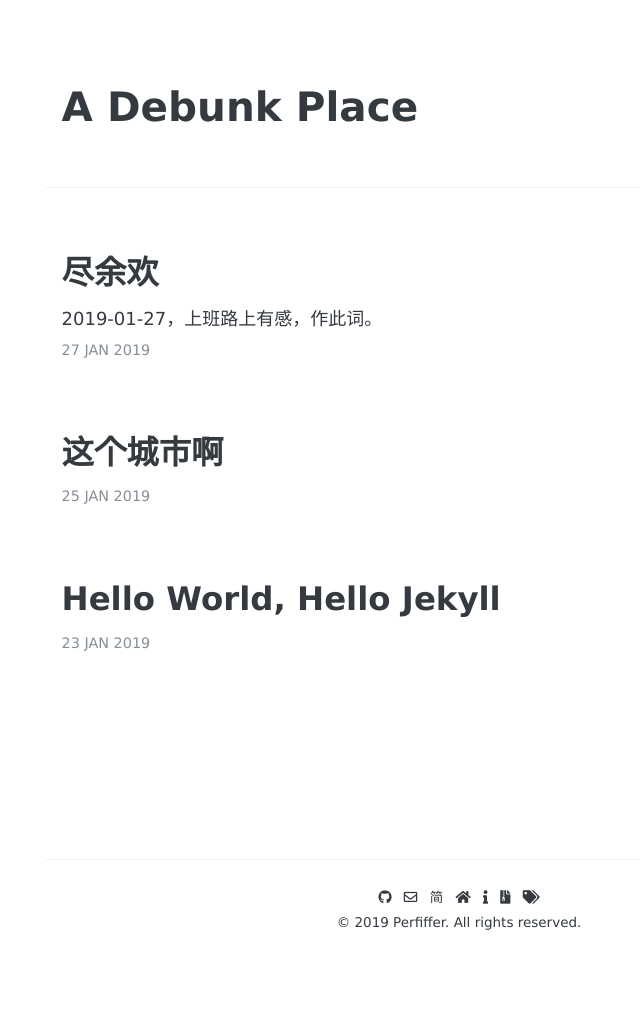
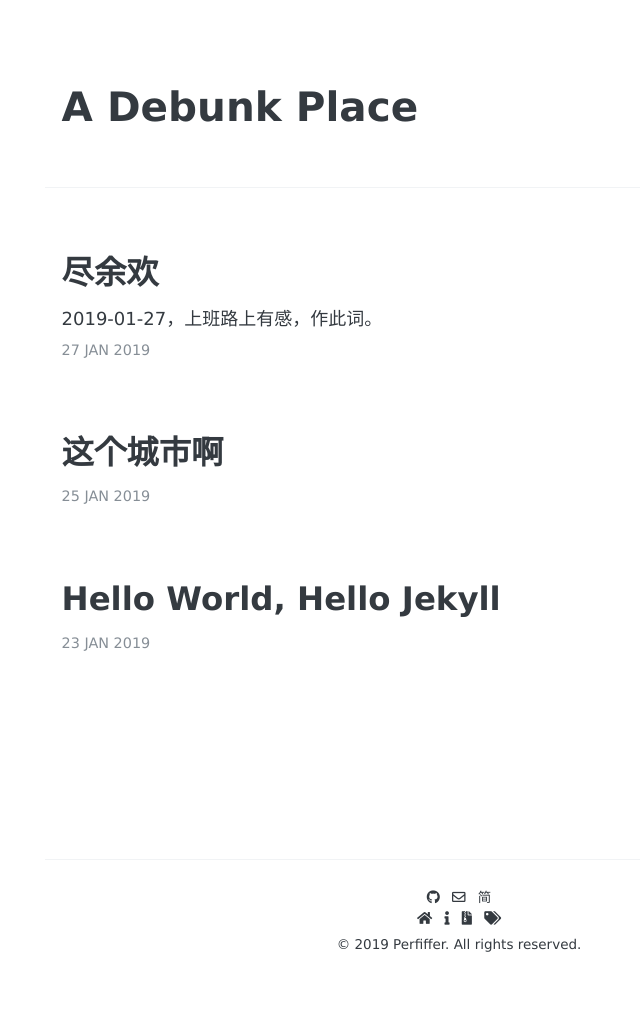
Before and after one commit to perfiffer/perfiffer.github.io, a Jekyll site: the page built from index.html, in a window 1280 px wide. Shown: the whole page, without its empty margins (181-821 px from the left). Built offline with Jekyll 4.4.1, drawn with Linux system fonts in a browser that asks for light colours; some web fonts are replaced; the list of posts is cut into pages by our own code; before the commit the page ends 988 px from its top, so only the background shows below that.

Commit message:
update style

```diff
--- a/_includes/footer.html
+++ b/_includes/footer.html
@@ -2,6 +2,8 @@
 <div class="footer">
   <hr />
   <div class="footer-link">
+    <!-- out link -->
+    <div>
      {% if site.author.facebook %}
      <a href="https://www.facebook.com/{{ site.author.facebook }}"><i class="fa fa-facebook" aria-hidden="true"></i></a>
      {% endif %}
@@ -65,7 +67,10 @@
      {% if site.author.jianshu %}
      <a href="https://www.jianshu.com/u/{{ site.author.jianshu }}"><i class="far">简</i></a>
      {% endif %}
+    </div>
 
+    <!-- nav -->
+    <div>
      {% for nav in site.nav %}
      {% if nav.url contains 'http://' or nav.url contains 'https://' %}
      <a href="{{ nav.url }}"><i class="{{ nav.class }}"></i></a>
@@ -73,7 +78,7 @@
      <a href="{{ nav.url | prepend: site.baseurl }}"><i class="{{ nav.class }}"></i></a>
      {% endif %}
      {% endfor %}
-
+    </div>
   </div>
   © {{ site.copyright.year }} {{ site.copyright.name }}. All rights reserved.
 </div>
```
Lines whose indentation alone changed are shown as unchanged.
